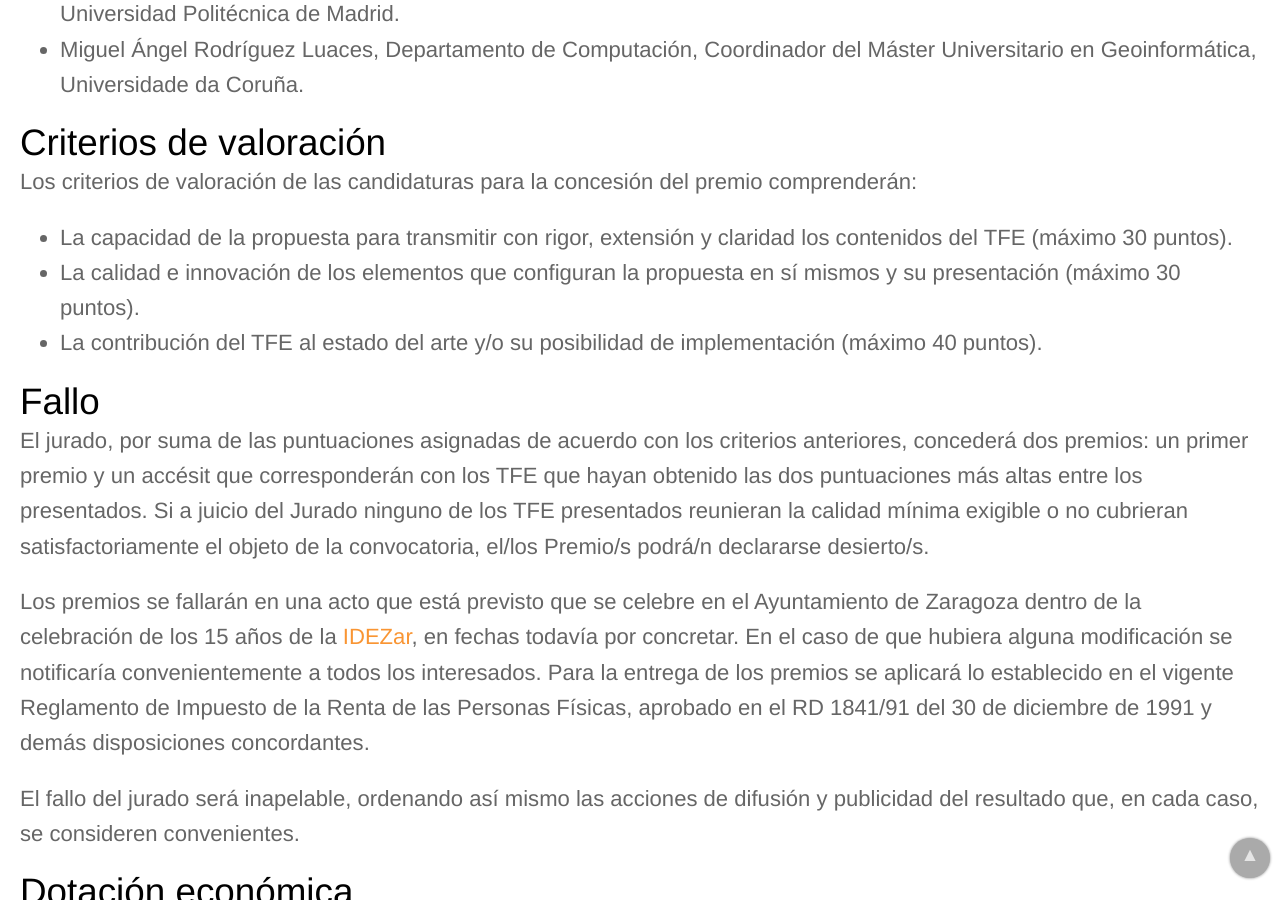
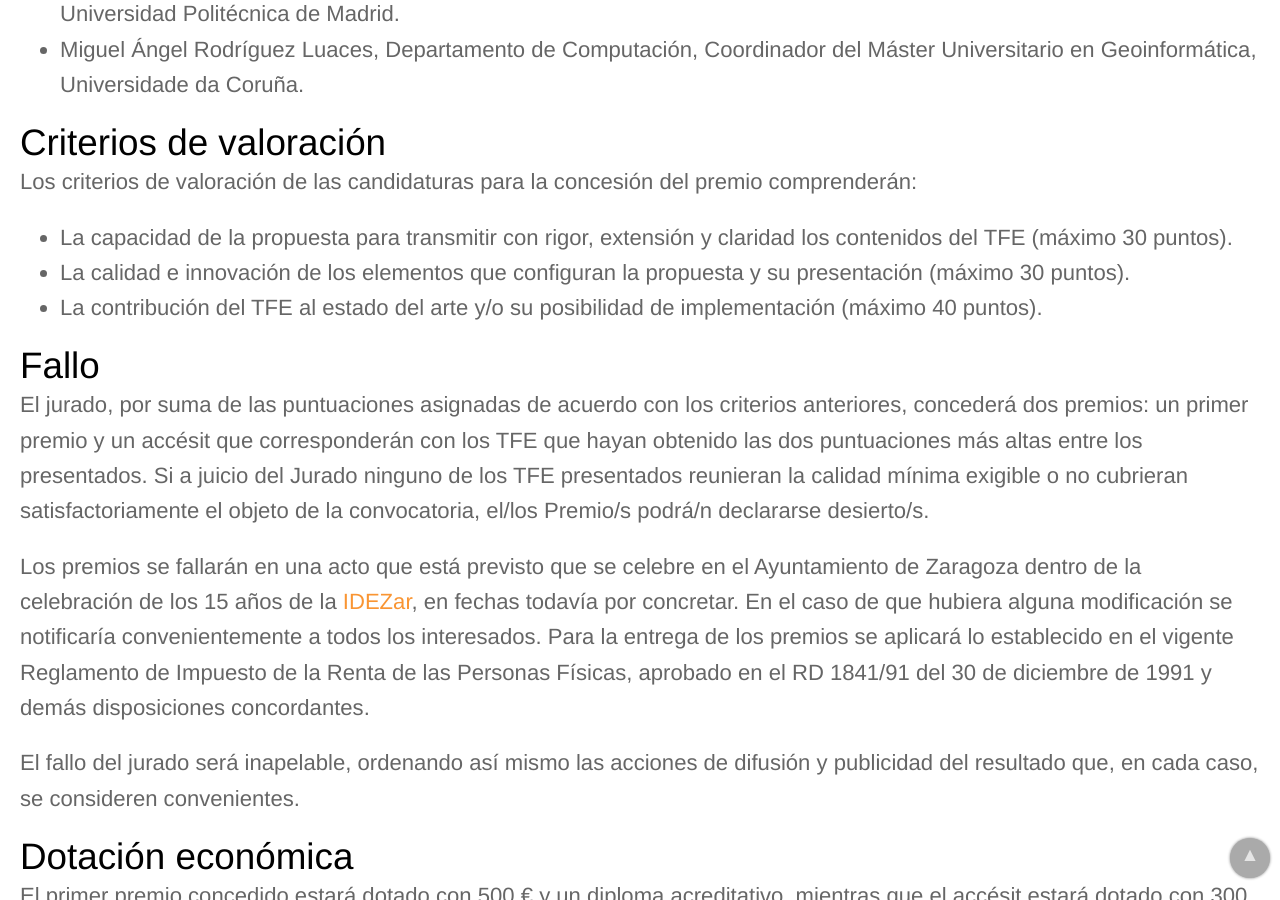
Before and after one commit to IAAA-Lab/IAAA-Lab.github.io, a Jekyll site: the page built from _posts/2019-02-15-tercera-ed-premios-pedro-muro-tfe.md, in a window 1280 px wide and 900 px high, scrolled down 2217 px. Built offline with Jekyll 4.4.1, drawn with Linux system fonts in a browser that asks for light colours.

Commit message:
Redacción mejorada del último post.

```diff
--- a/_posts/2019-02-15-tercera-ed-premios-pedro-muro-tfe.md
+++ b/_posts/2019-02-15-tercera-ed-premios-pedro-muro-tfe.md
@@ -40,7 +40,7 @@ El jurado estará compuesto por los siguientes miembros:
 Los criterios de valoración de las candidaturas para la concesión del premio comprenderán:
 
 - La capacidad de la propuesta para transmitir con rigor, extensión y claridad los contenidos del TFE (máximo 30 puntos).
-- La calidad e innovación de los elementos que configuran la propuesta en sí mismos y su presentación (máximo 30 puntos).
+- La calidad e innovación de los elementos que configuran la propuesta y su presentación (máximo 30 puntos).
 - La contribución del TFE al estado del arte y/o su posibilidad de implementación (máximo 40 puntos).
 
 # Fallo
```
